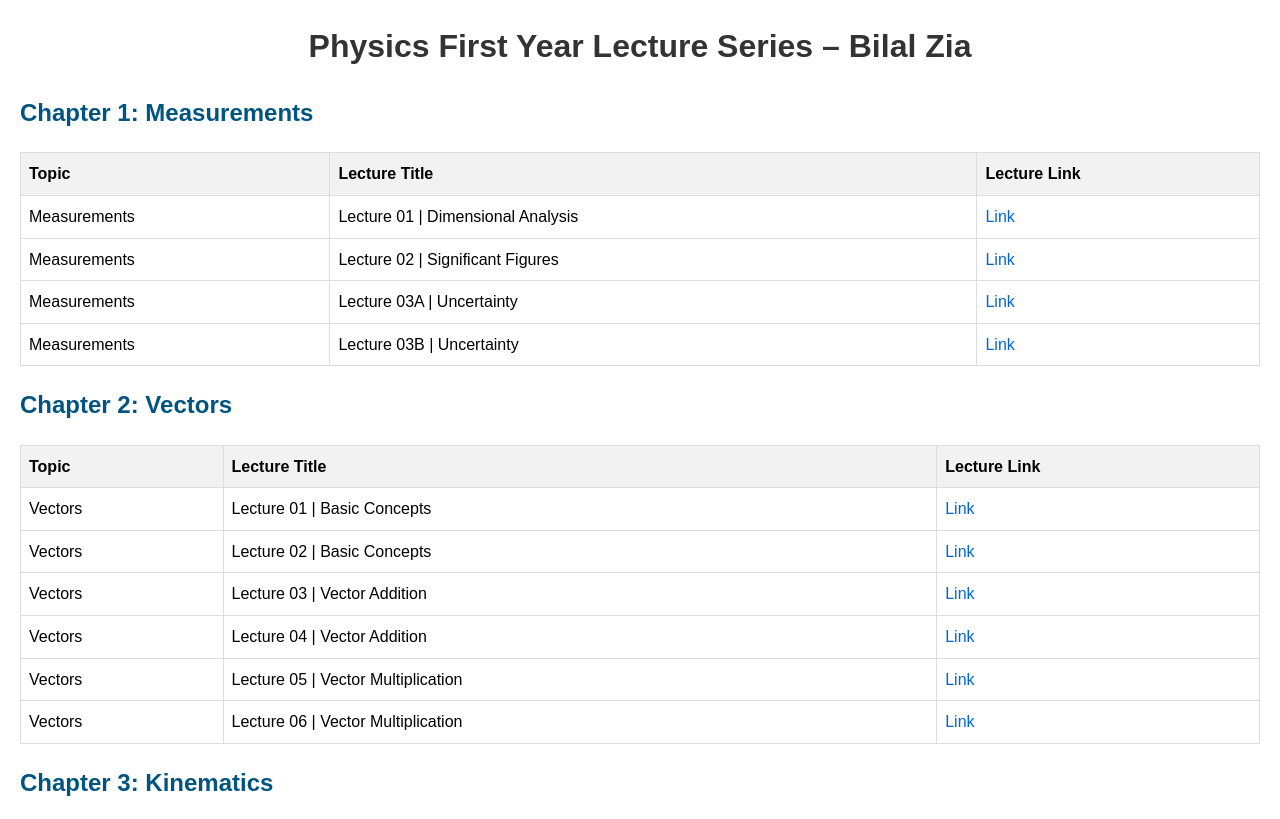
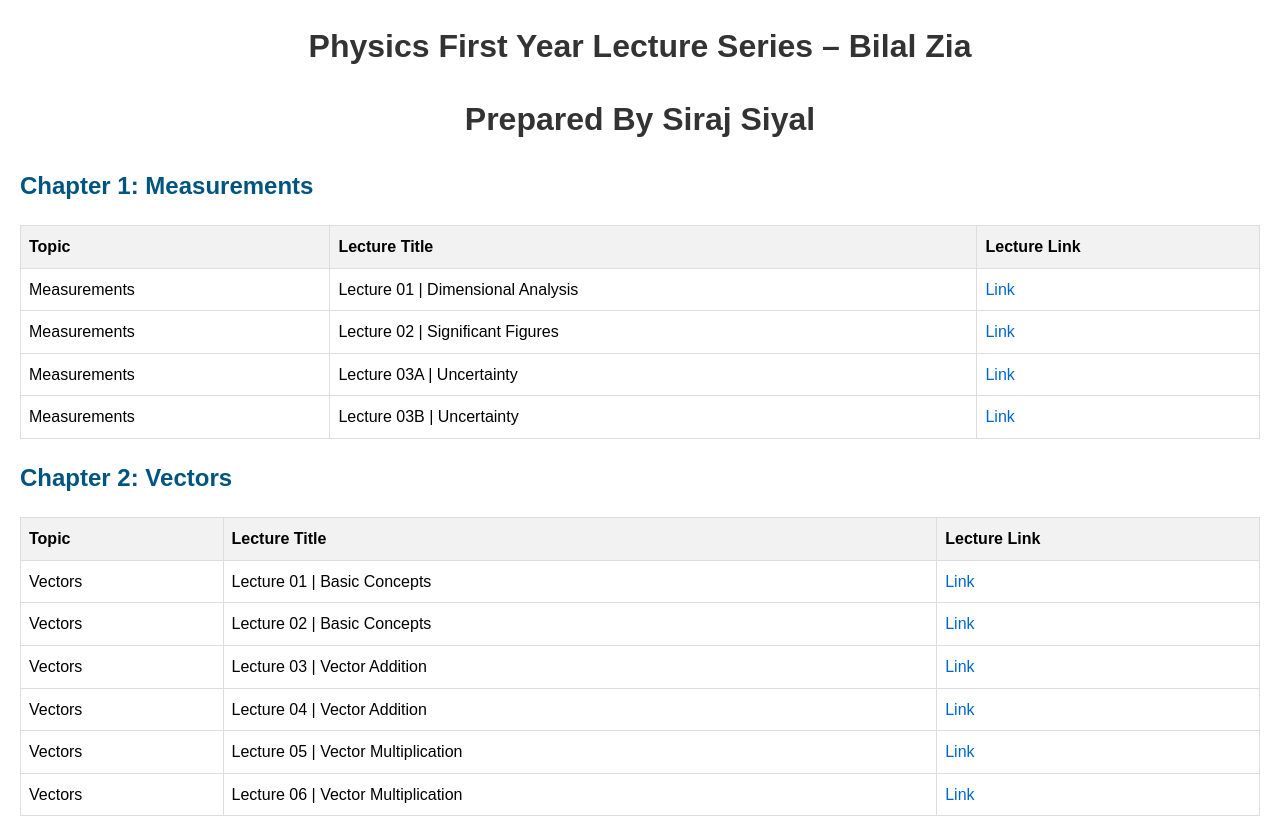
Before and after one commit to NotSoSiraj/checking-, a plain HTML site: page index.html in a window 1280 px wide. Shown: the top 819 px of the page. Drawn offline with Linux system fonts and the light colour scheme.

Commit message:
Update index.html

```diff
--- a/index.html
+++ b/index.html
@@ -43,6 +43,7 @@
 </head>
 <body>
     <h1>Physics First Year Lecture Series – Bilal Zia</h1>
+    <h1>Prepared By Siraj Siyal</h1>
 
     <h2>Chapter 1: Measurements</h2>
     <table>
```
